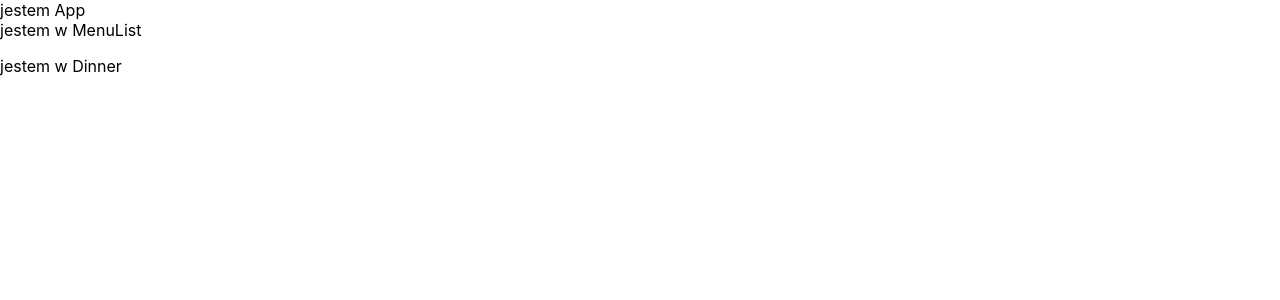
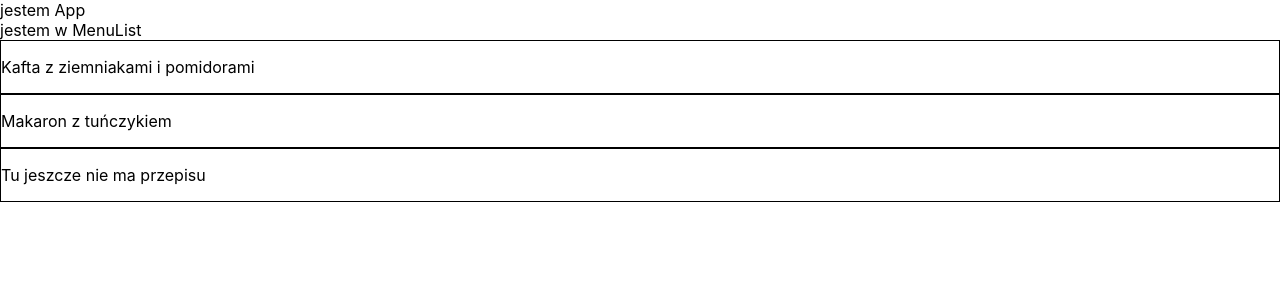
Before and after one commit to PaniBROWN/co_na_obiad_react, a React (Create React App) app: page / in a window 1280 px wide. Shown: the top 300 px of the page. Built offline with nearby package versions, Linux system fonts and the light colour scheme; data requests are answered from the project's data file.

Commit message:
Dinners.

```diff
--- a/db.json
+++ b/db.json
@@ -2,59 +2,73 @@
   "recepies" :
     [
         {
+            "id": "1",
             "name" : "Kafta z ziemniakami i pomidorami",
             "ingredients" :["ground beef", "onion", "green parsley", "potatoes", "tomatoes", "7 Arab herbs"]
         },
         {
+            "id": "2",
             "name" : "Makaron z tuńczykiem",
             "ingredients" :["tuna in gravy", "garlic", "onion", "tomatoes canned", "olives"]
         },
         {
+            "id": "3",
             "name": "Pierś z kurczaka w miodzie",
             "ingredients":["chicken breast", "onion", "carrot", "zucchini", "orange juice", "lemon", "honey", "mustard", "garlic", "rice"]
         },
         {
+            "id": "4",
             "name": "Zapiekanka z sera i słodkiej papryki",
             "ingredients":["groats", "vegetable stock", "onion", "red pepper", "green pepper", "corn", "garlic", "soy sauce", "dry sherry", "cheese", "milk", "eggs", "tomato", "chives"]
 
         },
         {
+            "id": "5",
             "name": "Penne z gęstym sosem mięsnym",
             "ingredients" : ["onion", "carrot", "chopped beef", "salami", "canned tomatoes", "tomato puree", "penne", "parsley", "cheese"]
         },
         {
+            "id": "6",
             "name": "Tagliatelle z kurczakiem i brokułami",
             "ingredients" : ["tagliatelle", "onion", "red pepper", "thyme", "rosemary", "broccoli", "chicken breast", "dry wine", "cream", "cheese"]
         },
         {
+            "id": "szakszuka-z-feta",
             "name": "Szakszuka z fetą",
             "ingredients":["canned tomatoes", "feta", "eggs", "garlic", "smoked pepper", "hot pepper", "cumin", "green parsley", "red onion", "rice"]
         },
         {
+            "id": "7",
             "name": "Naleśniki",
             "ingredients":["flour", "eggs", "milk", "cream cheese", "jam"]
         },
         {
+            "id": "8",
             "name": "Makaron ze szpinakiem",
             "ingredients":["pasta", "spinach", "feta", "cream", "nutmeg", "Provence herbs", "garlic"]
         },
         {
+            "id": "9",
             "name": "Ratatouille",
             "ingredients":["canned tomatoes", "pepper", "onion", "carrot", "zucchini"]
         },
         {
+            "id": "10",
             "name": "Schab w warzywach",
             "ingredients":["pork", "carrot", "onion", "apple", "beer", "honey", "mustard", "potatoes"]
         },
         {
+            "id": "11",
             "name": "Po arabsku",
             "ingredients":["carrot", "parsley root", "honey", "7 Arabic herbs", "toum", "poultry", "rice"]
         },
         {
+            "id": "12",
             "name": "Makaron na winie",
             "ingredients":["dried tomatoes", "olives", "feta", "onion", "pepper"]
         },
         {
+            "id": "13",
             "name": "Warzywa letnie",
             "ingredients":["summer vegetables", "bulgur", "chicken breast"]
         }
--- a/package.json
+++ b/package.json
@@ -34,6 +34,7 @@
     ]
   },
   "devDependencies": {
+    "node-sass": "^4.13.1",
     "sass": "^1.26.2"
   }
 }
--- a/src/components/Dinner.jsx
+++ b/src/components/Dinner.jsx
@@ -1,5 +1,6 @@
 import React, { Component } from 'react';
 
+import './dinner.scss';
 
 
 class Dinner extends Component {
@@ -20,8 +21,13 @@ class Dinner extends Component {
         // const {newDinner} = this.state;
         // const {recepiesList} = this.props;
         return (
-            <div>
-                <p>jestem w Dinner</p>
+            <div className="Dinner">
+                {this.props.recepie ? (
+                    <p>{this.props.recepie.name}</p>
+                ) : (
+                    <p>Tu jeszcze nie ma przepisu</p>
+                )}
+
                 {/* <p>{this.state.newDinner}</p> */}
                 {/* <button onClick={this.randomDinner}>losuj</button> */}
             </div>
--- a/src/components/MenuList.jsx
+++ b/src/components/MenuList.jsx
@@ -4,13 +4,23 @@ import Dinner from "./Dinner";
 
 class MenuList extends Component{
     state = {
-        recepiesList: [] // wyeksportować listę do komponentu Dinner - robię to za pomocą props
+        recepiesList: [], // wyeksportować listę do komponentu Dinner - robię to za pomocą props
+        dinners: [
+          {
+            recepieId: '1',
+          },
+          {
+            recepieId: '2',
+          },
+          {
+            recepieId: null,
+          }
+        ],
       };
 
       componentDidMount() {
         fetch("http://localhost:4000/recepies")
           .then(response => {
-            console.log(response);
             return response.json();
           })
           .then(data => {
@@ -27,7 +37,14 @@ class MenuList extends Component{
       return (
             <>
                 <div>jestem w MenuList</div>
-                <Dinner/>
+                {this.state.dinners.map((dinner, index) => {
+                  const recepie = this.state.recepiesList.find(
+                    ({ id }) => dinner.recepieId === id,
+                  );
+                  return (
+                    <Dinner recepie={recepie} key={index} />
+                  );
+                })}
                 {/* <Dinner recepiesList={recepiesList}/>  */}
                 {/* recepiesList przekazałam do Dinner w props */}
             </>
--- /dev/null
+++ b/src/components/dinner.scss
@@ -0,0 +1,3 @@
+.Dinner {
+  border: 1px solid black;
+}
```
Also changed, not shown: 1 other file (tests, documents, lock files or other folders).
